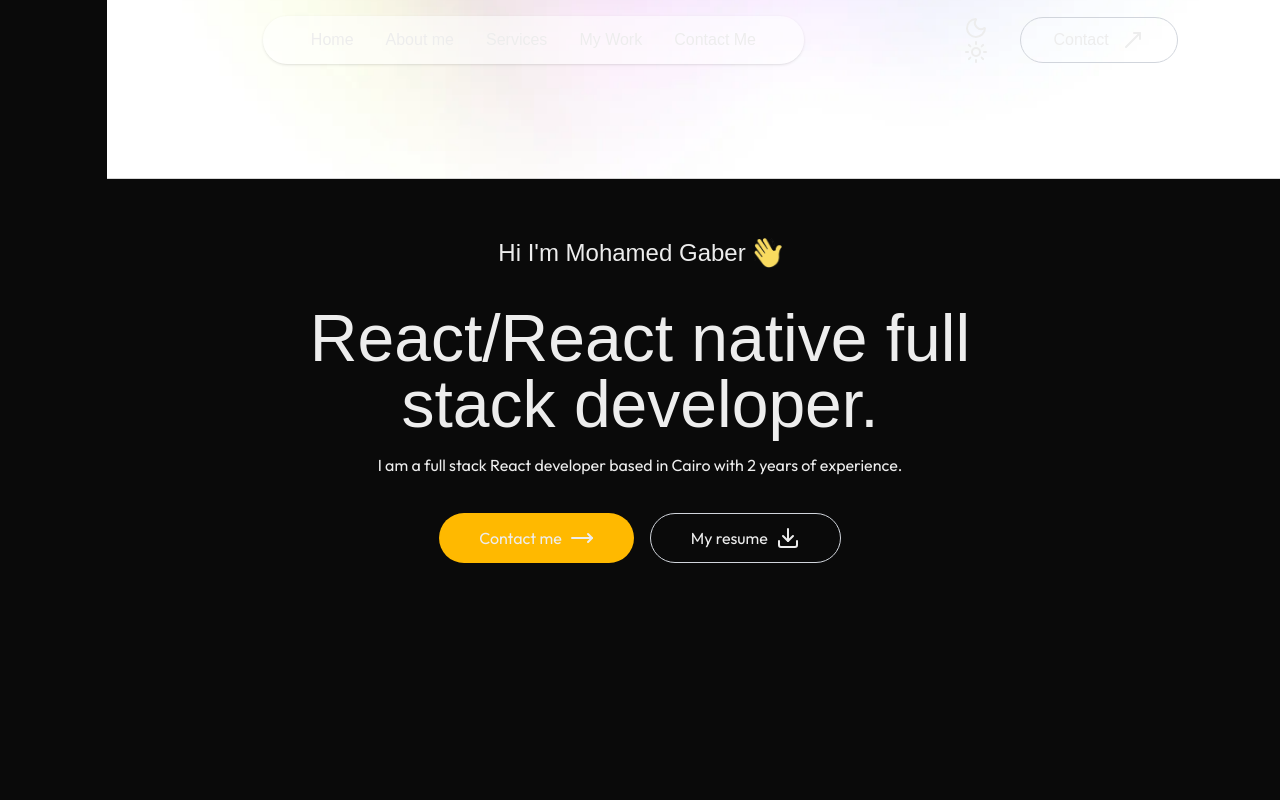
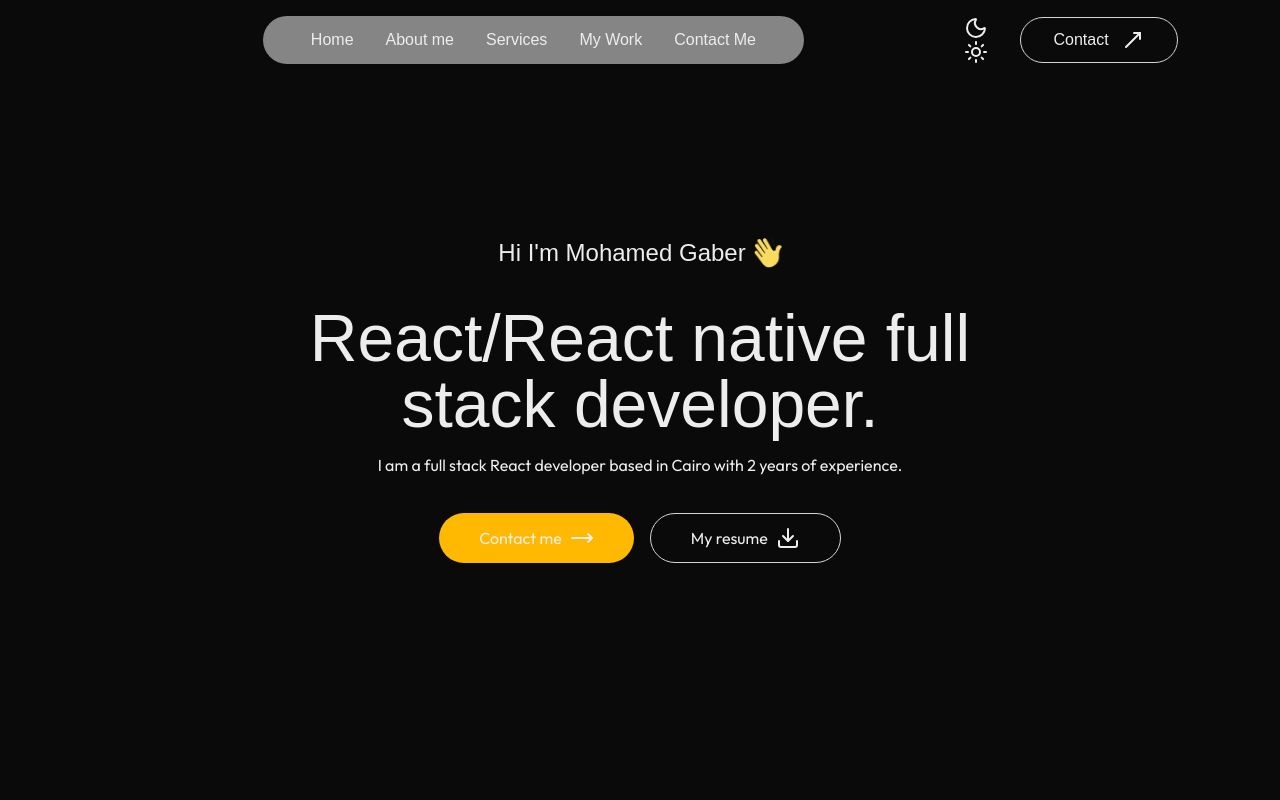
Before and after one commit to G1d00/portfolio, a Next.js app: page / in a window 1280 px wide. Shown: the top 800 px of the page. Built offline with nearby package versions, Linux system fonts and the light colour scheme; a web font is replaced by a local one.

Commit message:
add daisyui

```diff
--- a/app/globals.css
+++ b/app/globals.css
@@ -1,4 +1,5 @@
 @import "tailwindcss";
+@plugin "daisyui";
 
 :root {
   --background: #ffffff;
--- a/package.json
+++ b/package.json
@@ -9,6 +9,8 @@
     "lint": "eslint"
   },
   "dependencies": {
+    "@tailwindcss/postcss": "^4.3.3",
+    "daisyui": "^5.7.50",
     "lucide-react": "^1.61.0",
     "next": "16.4.3",
     "react": "19.3.0",
@@ -21,7 +23,7 @@
     "@types/react-dom": "^19",
     "eslint": "^9",
     "eslint-config-next": "16.4.3",
-    "tailwindcss": "^4",
+    "tailwindcss": "^4.3.3",
     "typescript": "^5"
   }
 }
--- /dev/null
+++ b/postcss.config.mjs
@@ -0,0 +1,7 @@
+/** @type {import('postcss-load-config').Config} */
+const config = {
+  plugins: {
+    '@tailwindcss/postcss': {},
+  },
+};
+export default config;
```
Also changed, not shown: 1 other file (tests, documents, lock files or other folders).
